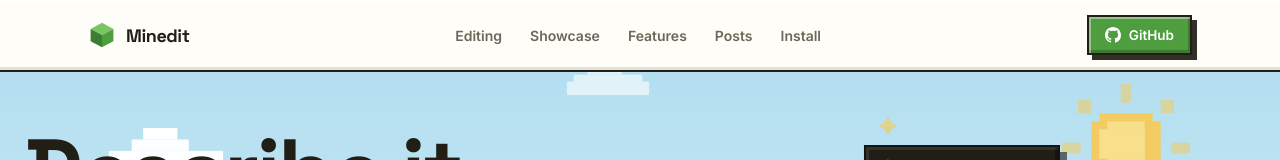
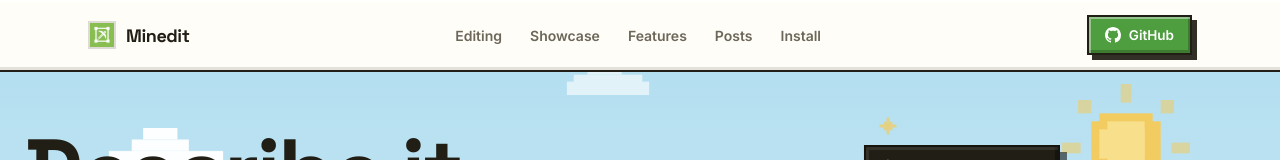
Before and after one commit to Angais/minedit-web, a React (Vite) app: page / in a window 1280 px wide. Shown: the top 160 px of the page. Built offline with nearby package versions, Linux system fonts and the light colour scheme; no server answers.

Commit message:
Use the Minedit logo in the nav and footer instead of the generic cube

```diff
--- a/src/components/Install.tsx
+++ b/src/components/Install.tsx
@@ -1,5 +1,5 @@
 import { Reveal } from './Reveal'
-import { GrassStrip, StoneStrip, VoxelCube, Sparkle } from './Pixel'
+import { GrassStrip, StoneStrip, Sparkle } from './Pixel'
 
 const steps = [
   {
@@ -96,7 +96,7 @@ export function Footer() {
       <div className="bg-[#4a3521] px-4 pt-10 pb-4">
         <div className="mx-auto flex max-w-6xl flex-col items-center justify-between gap-6 pb-8 sm:flex-row">
           <div className="flex items-center gap-2.5">
-            <VoxelCube className="h-5 w-5" />
+            <img src="/logo.png" alt="" className="h-5 w-5 border border-black/30" />
             <span className="text-[14px] text-[#d9cbb8]">
               Minedit is MIT licensed. Made by{' '}
               <a
--- a/src/components/Nav.tsx
+++ b/src/components/Nav.tsx
@@ -1,5 +1,4 @@
 import { motion } from 'motion/react'
-import { VoxelCube } from './Pixel'
 
 const links = [
   { label: 'Editing', href: '#editing' },
@@ -19,7 +18,11 @@ export function Nav() {
     >
       <nav className="mx-auto flex h-[70px] max-w-6xl items-center justify-between px-4 sm:px-6">
         <a href="#" className="group flex items-center gap-2.5">
-          <VoxelCube className="h-7 w-7 transition-transform duration-300 group-hover:-translate-y-0.5 group-hover:rotate-6" />
+          <img
+            src="/logo.png"
+            alt=""
+            className="h-7 w-7 border-2 border-ink/15 transition-transform duration-300 group-hover:-translate-y-0.5 group-hover:rotate-6"
+          />
           <span className="font-display text-[18px] font-bold tracking-tight">Minedit</span>
         </a>
 
```
Also changed, not shown: public/logo.png (added).
